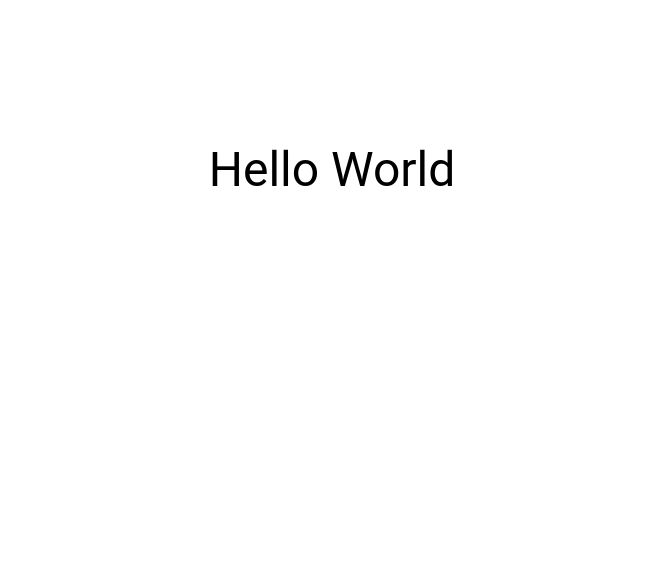
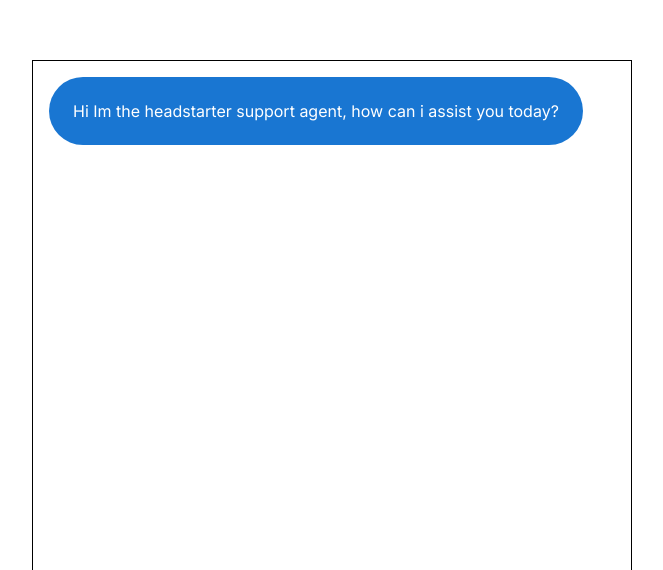
Before and after one commit to musmanqazi/ai-customer-support, a Next.js app: page / in a window 1280 px wide. Shown: the part 230-800 px from the top of the page, without its empty margins (308-971 px from the left). Built offline with nearby package versions, Linux system fonts and the light colour scheme.

Commit message:
First Ui Text box - Ahad

```diff
--- a/app/api/chat/route.js
+++ b/app/api/chat/route.js
@@ -47,4 +47,25 @@ export async function POST(req) {
     console.error('Error:', error);
     return NextResponse.json({ error: error.message }, { status: 500 });
   }
+
+
+const stream = new ReadableStream({
+  async start(controller) {
+    const encoder = new TextEncoder()
+    try{
+      for await (const chunk of completion) {
+        const content = chunk.choices[0]?.delta?.content
+        if (content){
+            const text = encoder.encode(content)
+            controller.enqueue(text)
+          }
+        }
+    } catch(err) {
+      controller.error(err)
+    } finally {
+      controller.close()
+    }
+  },
+})
+return new NextResponse(stream)
 }
--- a/app/page.js
+++ b/app/page.js
@@ -1,12 +1,64 @@
-import { Box, Typography } from "@mui/material";
+'use client'
+import { Box, Stack } from "@mui/material";
 import Image from "next/image";
+import {useState} from 'react'
 
 export default function Home() {
-  return (
-    <Box width="100vw" height="100vh" display="flex" flexDirection="column" alignItems="center" justifyContent="center">
-      <Typography variant="h3">
-        Hello World
-      </Typography>
-    </Box>
-  );
+      const [messages, setMessages] = useState([
+        {
+      role: 'assistant',
+      content: 'Hi Im the headstarter support agent, how can i assist you today?',
+}])
+
+
+      const [message, setMessage] = useState('')
+
+      return <Box
+        width="100vw"
+        height= "100vw"
+        display= "flex"
+        flexDirection= "column"
+        justifyContent= "center"
+        alignItems= "center"
+
+      >
+        <Stack
+        direction = "column"
+        width = "600px"
+        height= "700px"
+        border = "1px solid black"
+        p={2}
+        spacing = {2}
+        >
+          <Stack
+          direction="column"
+          spacing = {2}
+          flexGrow = {1}
+           overflow= "auto"
+           max = "100%"
+           >
+            {messages.map((message, index) => (
+              <Box
+              key = {index}
+              display = 'flex'
+              justifyContent={
+                message.role=== 'assistant' ? 'flex-start' : 'flex-end'
+            }
+           >
+            <Box
+            bgcolor = {
+              message.role === 'assistant' ? 'primary.main' : 'seccondary.main'
+           }
+           color="white"
+           borderRadius={16}
+           p={3}
+           >
+           {message.content}
+            </Box>
+           </Box>
+          ))}
+          </Stack>
+
+        </Stack>
+      </Box>
 }
--- a/package.json
+++ b/package.json
@@ -14,7 +14,7 @@
     "@mui/material": "^5.16.6",
     "dotenv": "^16.4.5",
     "next": "14.2.5",
-    "openai": "^4.54.0",
+    "openai": "^4.55.0",
     "react": "^18",
     "react-dom": "^18"
   },
```
Also changed, not shown: 1 other file (tests, documents, lock files or other folders).
